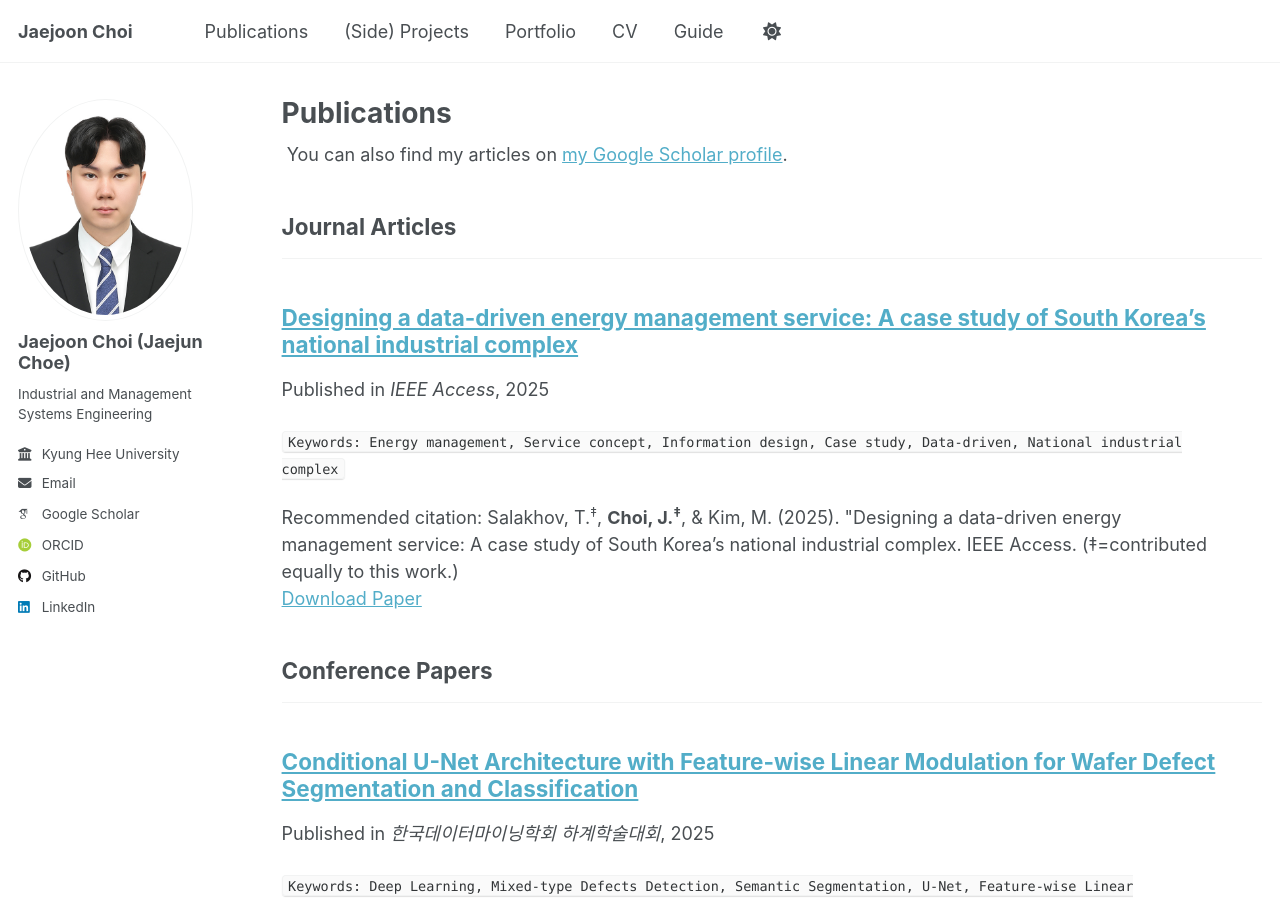
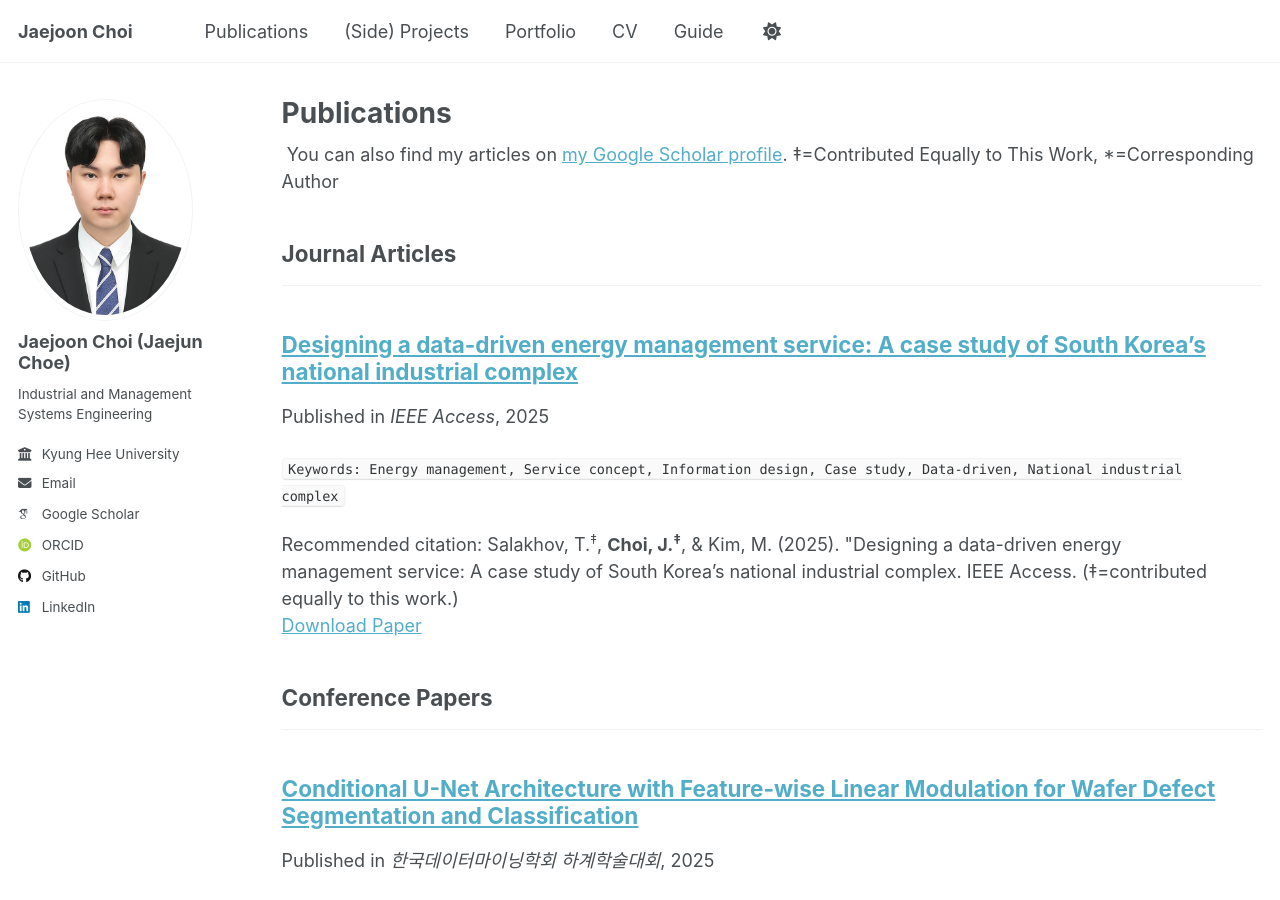
Before and after one commit to jaejunchoe/jaejunchoe.github.io, a Jekyll site: the page built from _pages/publications.html, in a window 1280 px wide and 900 px high. Built offline with Jekyll 4.4.1, drawn with Linux system fonts in a browser that asks for light colours; some web fonts are replaced.

Commit message:
initial commit

```diff
--- a/_pages/publications.html
+++ b/_pages/publications.html
@@ -6,7 +6,7 @@ author_profile: true
 ---
 
 {% if site.author.googlescholar %}
-  <div class="wordwrap"> You can also find my articles on <a href="{{site.author.googlescholar}}">my Google Scholar profile</a>.</div>
+  <div class="wordwrap"> You can also find my articles on <a href="{{site.author.googlescholar}}">my Google Scholar profile</a>. ‡=Contributed Equally to This Work, *=Corresponding Author</div>
 {% endif %}
 
 {% include base_path %}
```
